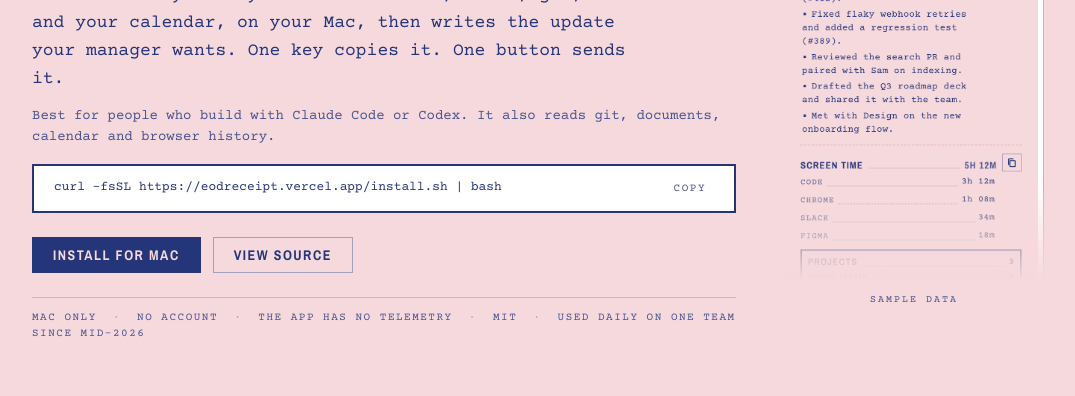
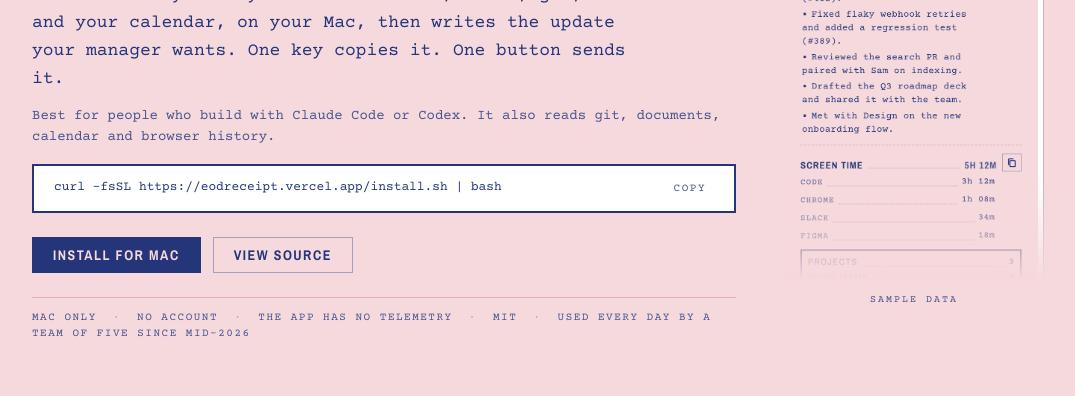
Before and after one commit to avinashgaurav/EOD, a plain HTML site: page site/index.html in a window 1280 px wide. Shown: the part 244-640 px from the top of the page, without its empty margins (102-1177 px from the left). Drawn offline with Linux system fonts and the light colour scheme; a script that the page names is missing.

Commit message:
Say EOD is used every day by a team of five since mid-2026 (#71)
Co-authored-by: Claude Opus 5.5 <noreply@anthropic.com>

```diff
--- a/site/index.html
+++ b/site/index.html
@@ -492,7 +492,7 @@ kbd{border:1px solid var(--hairline-strong)}
           <a class="btn btn-secondary" href="https://github.com/avinashgaurav/EOD">View source</a>
         </div>
         <p class="hero-meta">
-          Mac only <i>·</i> No account <i>·</i> The app has no telemetry <i>·</i> MIT <i>·</i> Used daily on one team since mid-2026
+          Mac only <i>·</i> No account <i>·</i> The app has no telemetry <i>·</i> MIT <i>·</i> Used every day by a team of five since mid-2026
         </p>
       </div>
       <figure class="hero-shot">
```
Also changed, not shown: README.md.
